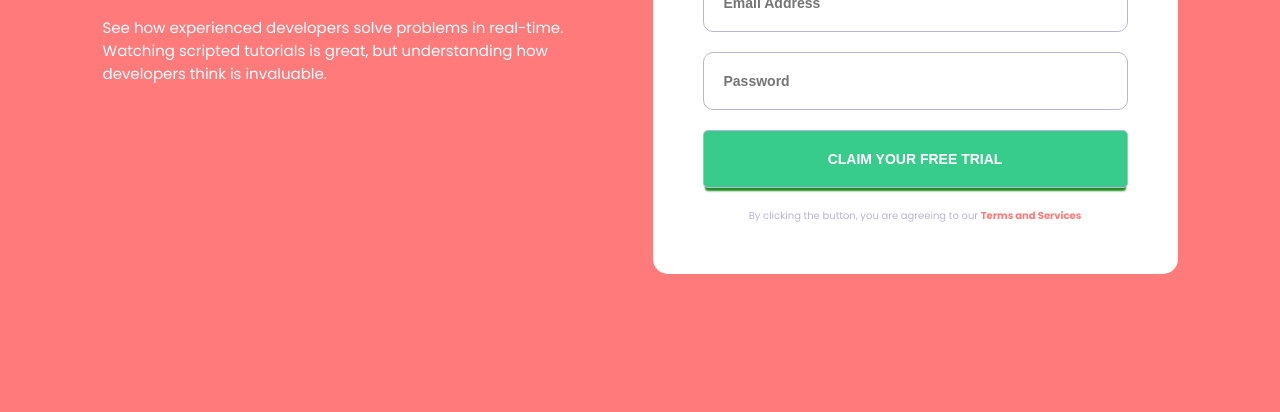
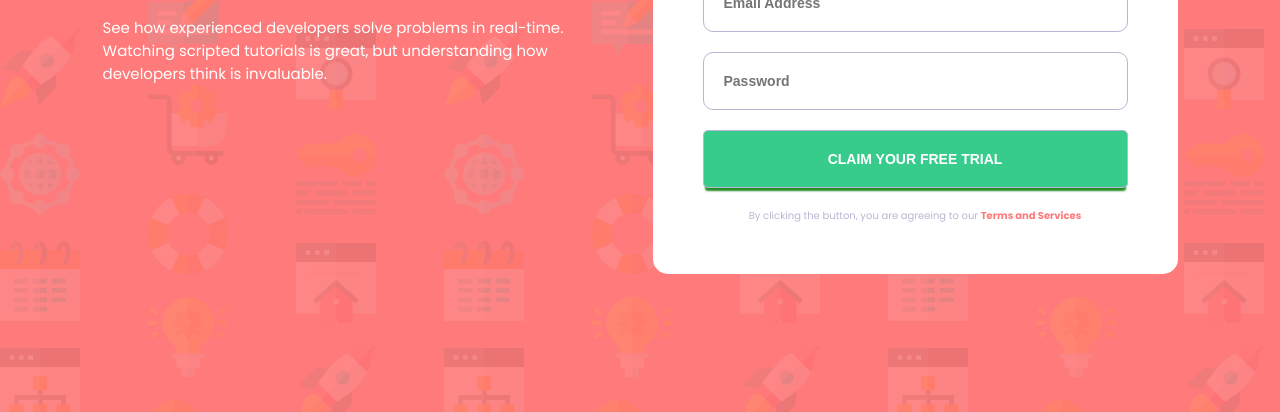
Before and after one commit to thenerdic/intro-signup-form, a plain HTML site: page index.html in a window 1280 px wide. Shown: the part 388-800 px from the top of the page. Drawn offline with Linux system fonts and the light colour scheme.

Commit message:
background img now works: webstorm was acting up -,-

```diff
--- a/css/styles.css
+++ b/css/styles.css
@@ -23,6 +23,7 @@ body {
     font-family: 'Poppins', sans-serif;
     font-size: 16px;
     background-color: var(--red);
+    background-image: url("../images/bg-intro-desktop.png");
 }
 
 main {
@@ -31,7 +32,6 @@ main {
     align-items: center;
     gap: 50px;
     height: 90vh;
-
 }
 
 .form-container {
```
